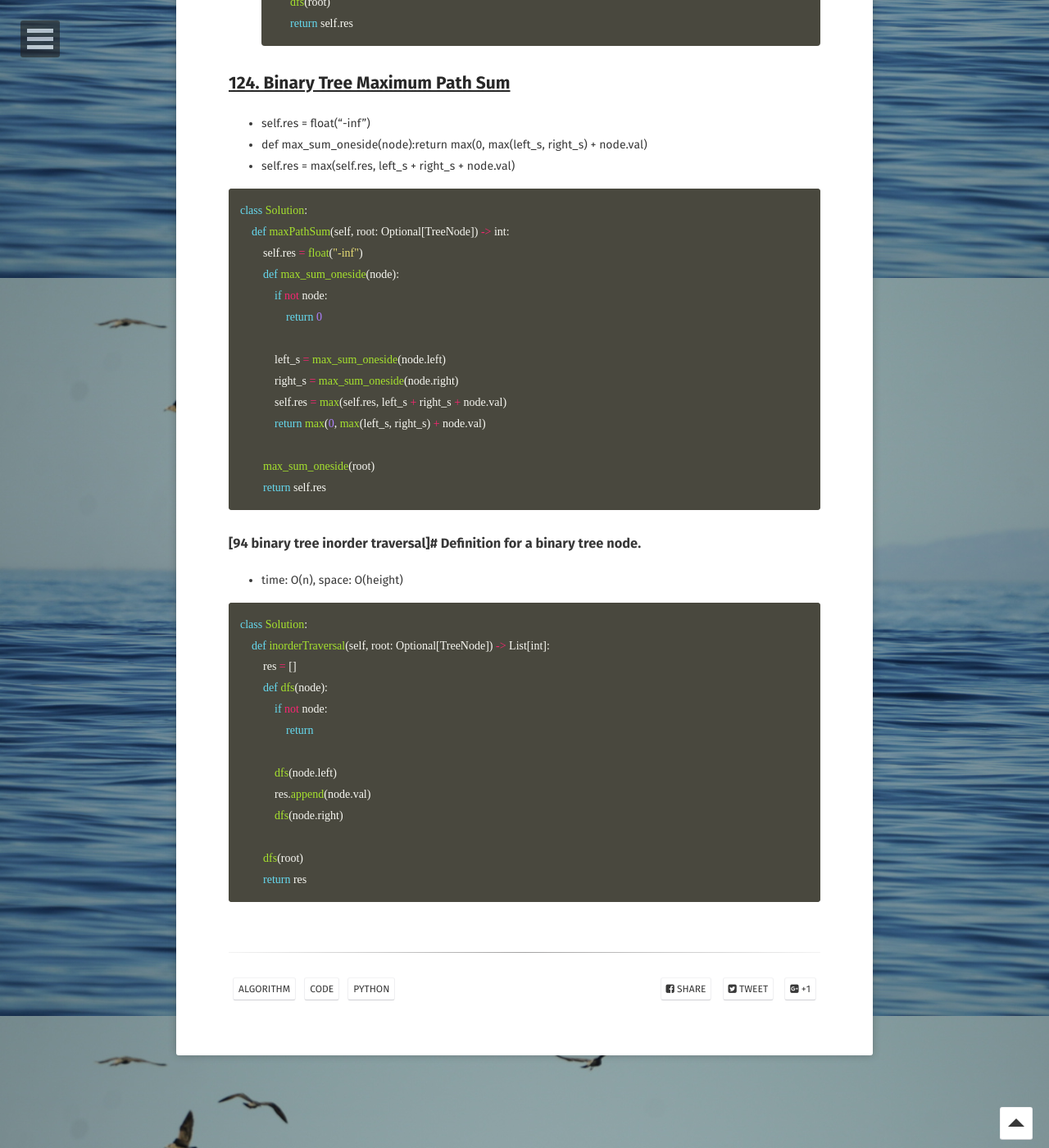
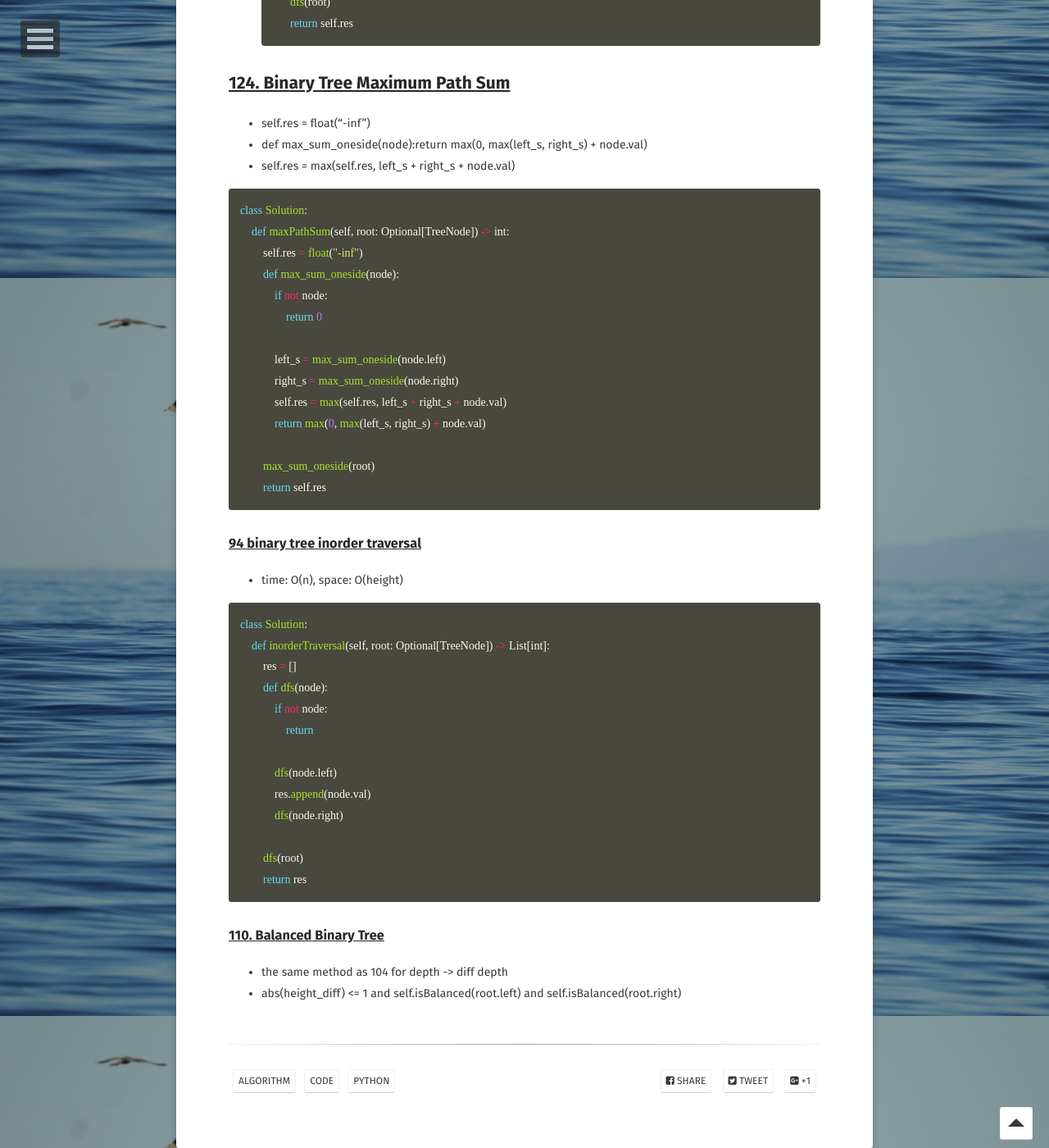
Before and after one commit to liangliang1120/lily1120.github.io, a Jekyll site: the page built from _posts/2022-08-16-code-highlighting-post.md, in a window 1280 px wide and 1400 px high, scrolled down 1461 px. Shown: the whole window at 82% size. Built offline with Jekyll 4.4.1, drawn with Linux system fonts in a browser that asks for light colours; some web fonts are replaced.

Commit message:
update post

```diff
--- a/_posts/2022-08-16-code-highlighting-post.md
+++ b/_posts/2022-08-16-code-highlighting-post.md
@@ -73,7 +73,7 @@ class Solution:
         return self.res
 ~~~
 
-### [94 binary tree inorder traversal]# Definition for a binary tree node.
+### [94 binary tree inorder traversal](https://github.com/liangliang1120/leetcode/blob/main/solutions/0094-Binary-Tree-Inorder-Traversal.py)
 - time: O(n), space: O(height)
 
 ~~~ python
@@ -91,3 +91,7 @@ class Solution:
         dfs(root)
         return res
 ~~~
+
+### [110. Balanced Binary Tree](https://github.com/liangliang1120/leetcode/blob/main/solutions/0110-Balanced-Binary-Tree.py)
+- the same method as 104 for depth -> diff depth
+- abs(height_diff) <= 1 and self.isBalanced(root.left) and self.isBalanced(root.right)
```
Also changed, not shown: _posts/2023-06-29-video-portal-project.md (+1 -1 lines).
